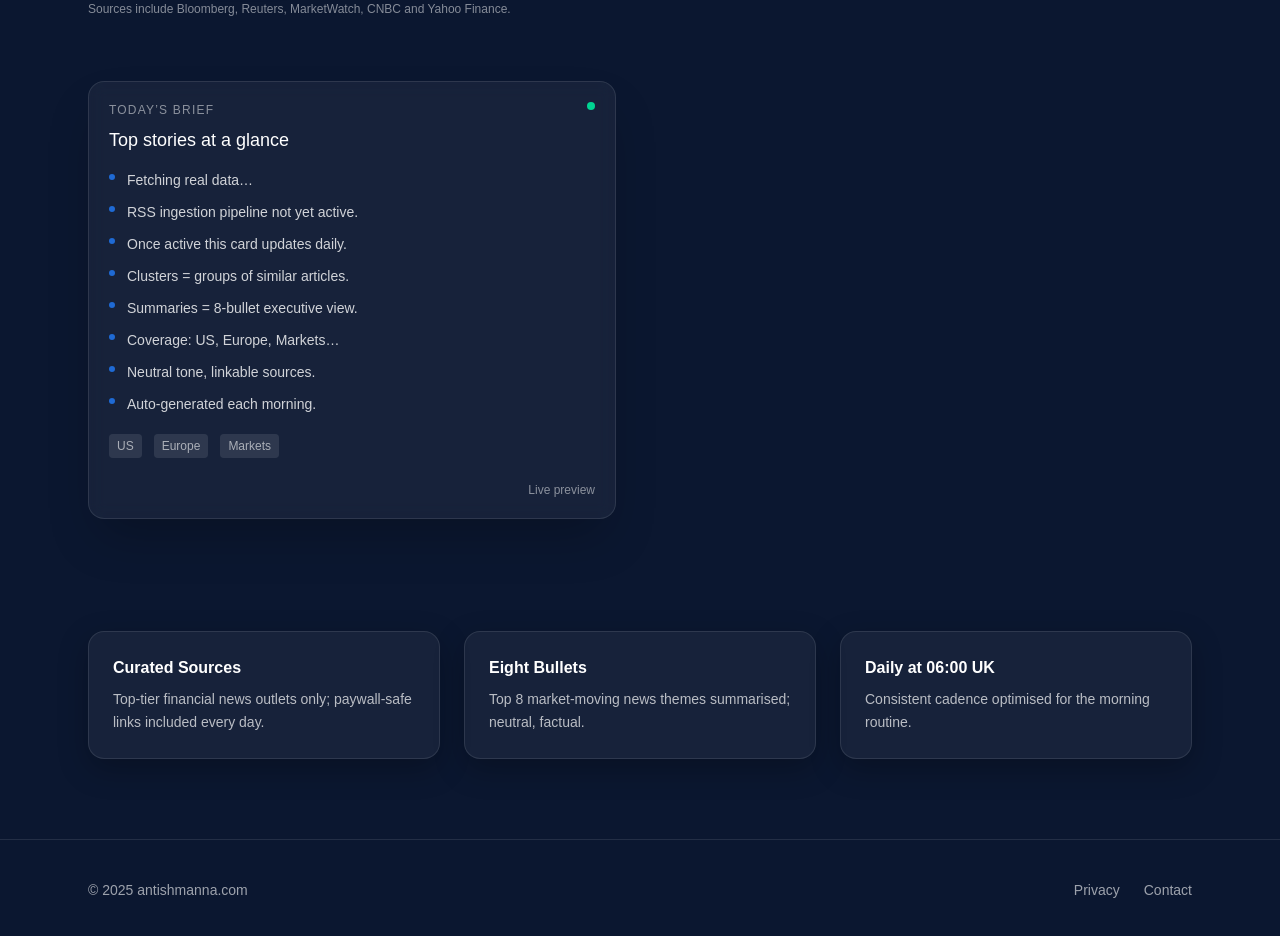
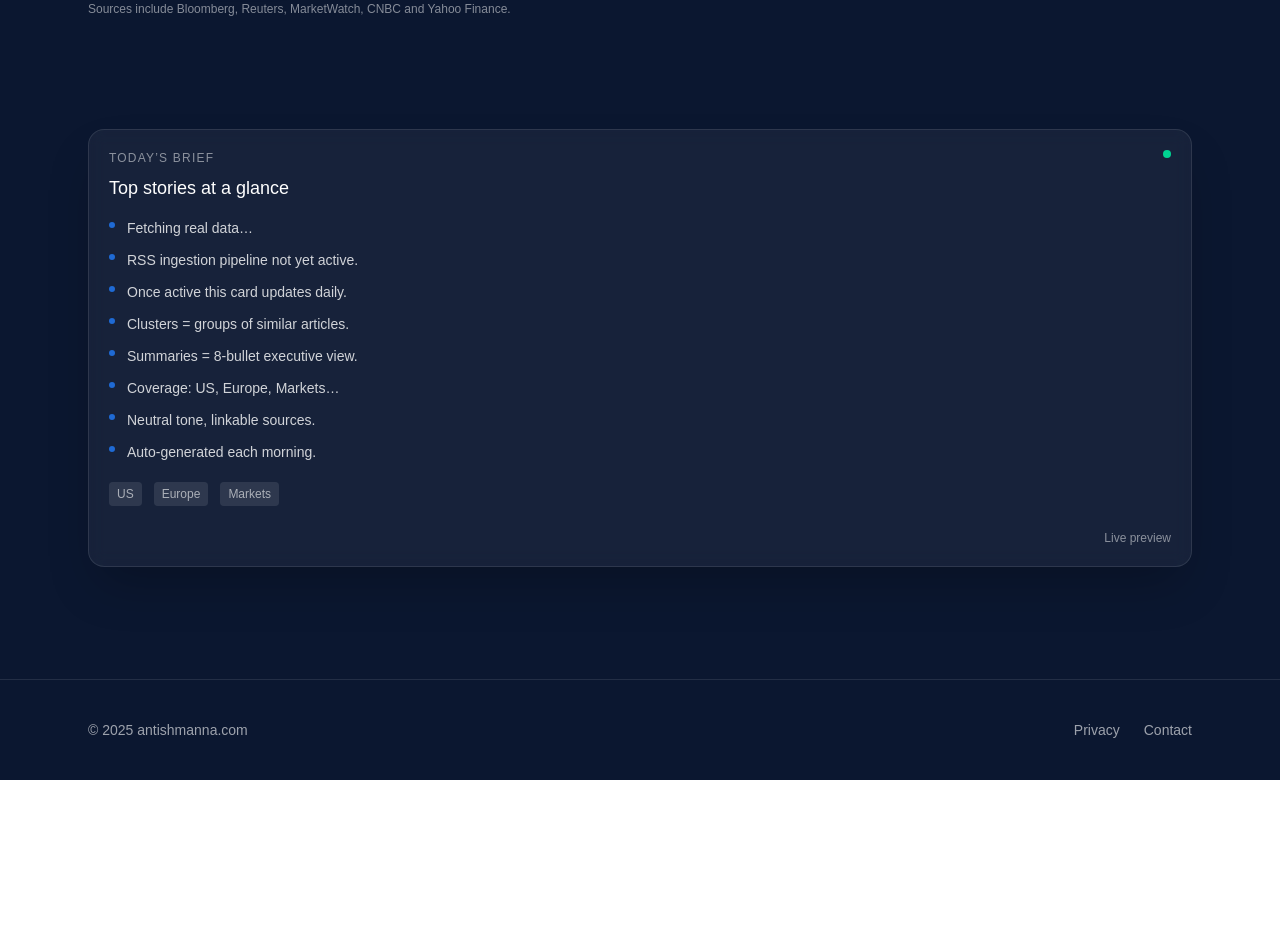
Before and after one commit to am1984/antishmanna-site, a Next.js app: page / in a window 1280 px wide. Shown: the part 540-1476 px from the top of the page. After the commit the page ends 1320 px from the top, so only its background shows below. Built offline with nearby package versions, Linux system fonts and the light colour scheme; no server answers; the database is empty.

Commit message:
More pane adjustment

```diff
--- a/app/page.tsx
+++ b/app/page.tsx
@@ -63,6 +63,7 @@ export default async function Home() {
       {/* Hero */}
       <section className="relative mx-auto max-w-6xl px-6 py-24 md:py-28">
         <div className="grid items-center gap-12 md:grid-cols-2">
+          {/* Left column: heading, copy, sources */}
           <div>
             <h1 className="text-4xl font-semibold leading-tight tracking-tight md:text-5xl">
               Daily Global News,
@@ -93,9 +94,13 @@ export default async function Home() {
               Sources include Bloomberg, Reuters, MarketWatch, CNBC and Yahoo
               Finance.
             </div>
+          </div>
 
-            {/* Glass card preview */}
-            <div className="mt-16 w-full max-w-4xl">
+          {/* (Optional) keep an empty right column for spacing on desktop */}
+          <div />
+
+          {/* Pane placed as its own grid item that spans both columns */}
+          <div className="mt-16 md:col-span-2 w-full">
             <div className="relative rounded-2xl border border-white/10 bg-white/5 p-5 shadow-2xl backdrop-blur">
               <div className="absolute right-5 top-5 h-2 w-2 rounded-full bg-emerald-400" />
               <p className="text-xs uppercase tracking-widest text-white/50">
@@ -122,25 +127,6 @@ export default async function Home() {
               </div>
             </div>
           </div>
-          </div>
-        </div>
-      </section>
-
-      {/* Feature bullets */}
-      <section id="features" className="mx-auto max-w-6xl px-6 pb-20">
-        <div className="grid gap-6 md:grid-cols-3">
-          <Feature
-            title="Curated Sources"
-            desc="Top-tier financial news outlets only; paywall-safe links included every day."
-          />
-          <Feature
-            title="Eight Bullets"
-            desc="Top 8 market-moving news themes summarised; neutral, factual."
-          />
-          <Feature
-            title="Daily at 06:00 UK"
-            desc="Consistent cadence optimised for the morning routine."
-          />
         </div>
       </section>
 
```
Lines whose indentation alone changed are shown as unchanged.
